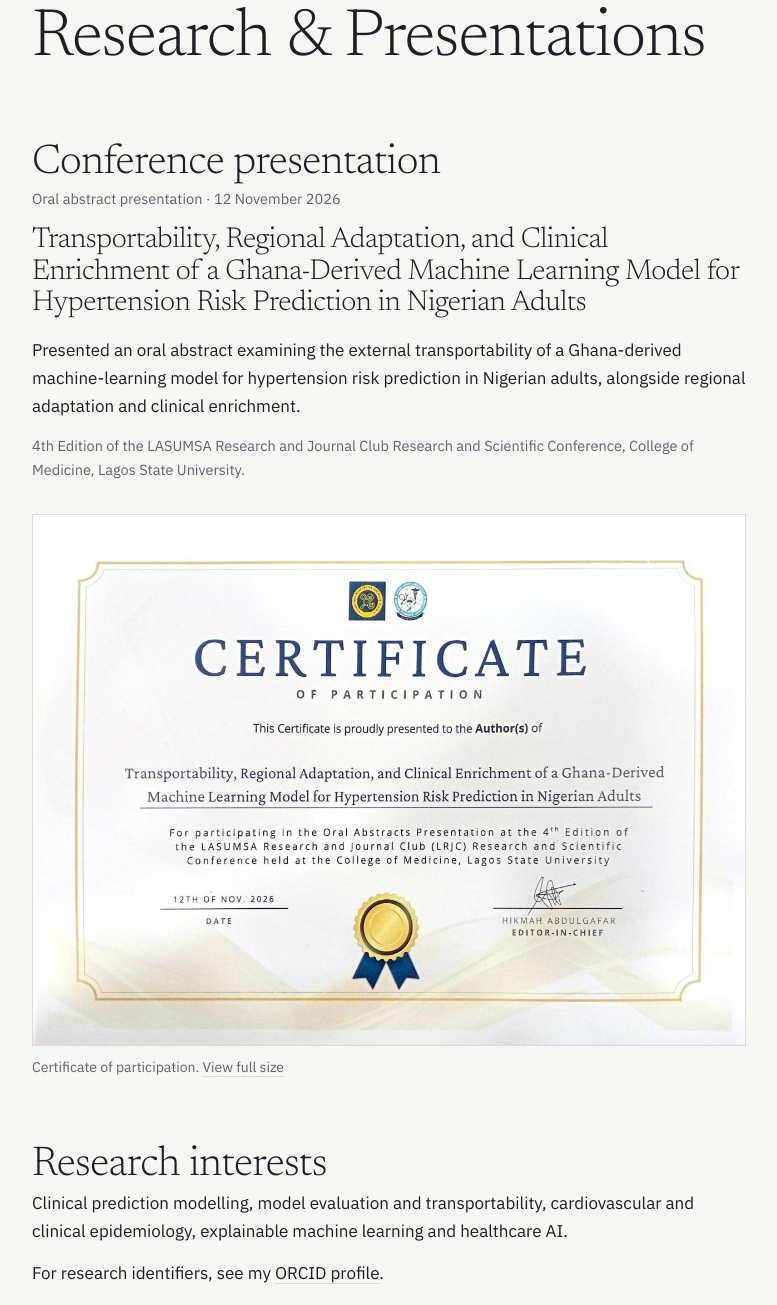
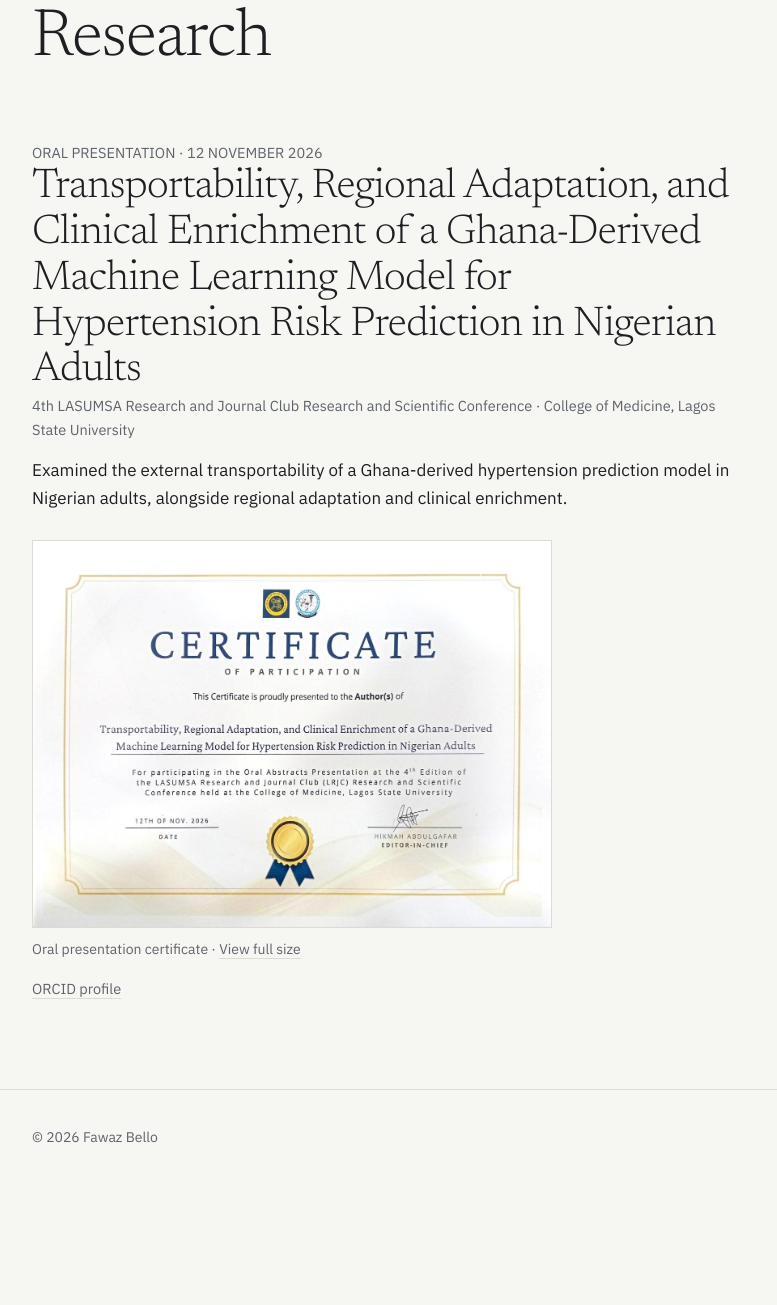
Before and after one commit to fawaz-b/fawaz-b.github.io, a plain HTML site: page research.html in a window 1280 px wide. Shown: the part 135-1440 px from the top of the page, without its empty margins (116-893 px from the left). After the commit the page ends 1340 px from the top, so only its background shows below. Drawn offline with Linux system fonts and the light colour scheme.

Commit message:
feat: refine portfolio website

```diff
--- a/research.html
+++ b/research.html
@@ -25,24 +25,47 @@
 </div></header>
 
 <main class="wrap research">
-  <h1>Research &amp; Presentations</h1>
+  <h1>Research</h1>
 
   <section class="entry">
-    <h2>Conference presentation</h2>
-    <p class="meta">Oral abstract presentation · 12 November 2026</p>
-    <h3>Transportability, Regional Adaptation, and Clinical Enrichment of a Ghana-Derived Machine Learning Model for Hypertension Risk Prediction in Nigerian Adults</h3>
-    <p>Presented an oral abstract examining the external transportability of a Ghana-derived machine-learning model for hypertension risk prediction in Nigerian adults, alongside regional adaptation and clinical enrichment.</p>
-    <p class="meta">4th Edition of the LASUMSA Research and Journal Club Research and Scientific Conference, College of Medicine, Lagos State University.</p>
+    <p class="meta">ORAL PRESENTATION · 12 NOVEMBER 2026</p>
+
+    <h2>Transportability, Regional Adaptation, and Clinical Enrichment of a Ghana-Derived Machine Learning Model for Hypertension Risk Prediction in Nigerian Adults</h2>
+
+    <p class="meta">
+      4th LASUMSA Research and Journal Club Research and Scientific Conference
+      · College of Medicine, Lagos State University
+    </p>
+
+    <p>
+      Examined the external transportability of a Ghana-derived hypertension
+      prediction model in Nigerian adults, alongside regional adaptation
+      and clinical enrichment.
+    </p>
+
     <figure>
-      <a href="assets/lasumsa-oral-presentation-certificate-2026.jpg"><img src="assets/lasumsa-oral-presentation-certificate-2026.jpg" alt="Certificate of participation for the oral abstracts presentation at the 4th LASUMSA Research and Journal Club Research and Scientific Conference, 12 November 2026" width="1600" height="1200" loading="lazy"></a>
-      <figcaption>Certificate of participation. <a href="assets/lasumsa-oral-presentation-certificate-2026.jpg">View full size</a></figcaption>
+      <a href="assets/lasumsa-oral-presentation-certificate-2026.jpg">
+        <img
+          src="assets/lasumsa-oral-presentation-certificate-2026.jpg"
+          alt="Certificate of participation for the oral abstract presentation at the 4th LASUMSA Research and Journal Club Research and Scientific Conference"
+          width="1600"
+          height="1200"
+          loading="lazy"
+        >
+      </a>
+      <figcaption>
+        Oral presentation certificate ·
+        <a href="assets/lasumsa-oral-presentation-certificate-2026.jpg">
+          View full size
+        </a>
+      </figcaption>
     </figure>
-  </section>
 
-  <section class="entry">
-    <h2>Research interests</h2>
-    <p>Clinical prediction modelling, model evaluation and transportability, cardiovascular and clinical epidemiology, explainable machine learning and healthcare AI.</p>
-    <p>For research identifiers, see my <a href="https://orcid.org/0009-0002-1455-0057">ORCID profile</a>.</p>
+    <p class="meta">
+      <a href="https://orcid.org/0009-0002-1455-0057">
+        ORCID profile
+      </a>
+    </p>
   </section>
 </main>
 
--- a/style.css
+++ b/style.css
@@ -69,3 +69,12 @@ nav{gap:20px}
 .entry figure img{display:block;width:100%;height:auto;border:1px solid var(--rule)}
 .entry figcaption{margin-top:10px;font-size:14px;color:var(--mute)}
 @media(max-width:380px){nav{gap:8px 18px}.wrap{padding-left:20px;padding-right:20px}}
+.research figure {
+  max-width: 520px;
+  margin: 28px 0 16px;
+}
+.research figure img {
+  display: block;
+  width: 100%;
+  height: auto;
+}
```
Also changed, not shown: index.html (+8 -4 lines).
